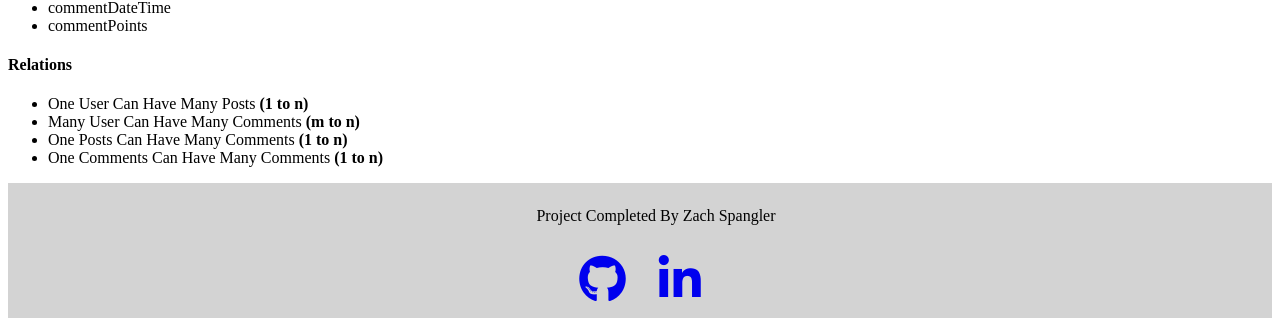
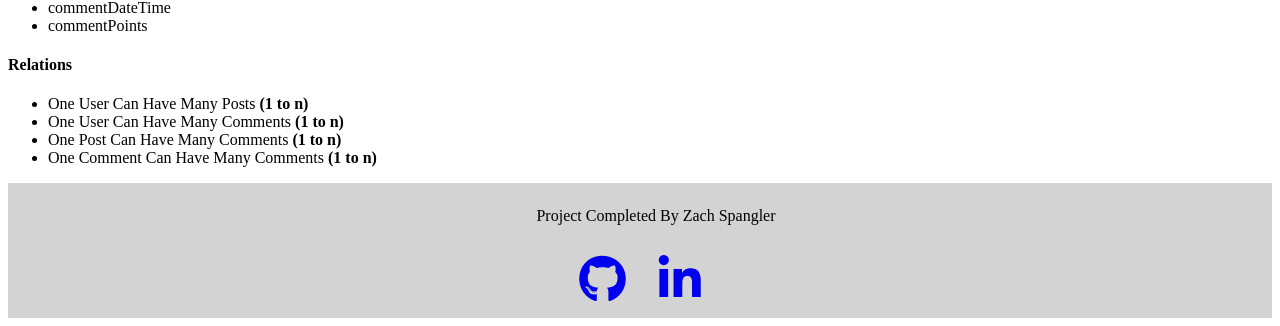
Before and after one commit to zachspangler/prework, a PHP site: page / in a window 1280 px wide. Shown: the part 1641-1967 px from the top of the page. Run offline with PHP 8.4, Linux system fonts and the light colour scheme; some libraries are stand-ins or nearby versions.

Commit message:
Updated Relations v2

```diff
--- a/index.php
+++ b/index.php
@@ -101,9 +101,9 @@
 							<h4 class="title">Relations</h4>
 								<ul class="datadesignlist">
 									<li>One User Can Have Many Posts <strong>(1 to n)</strong></li>
-									<li>Many User Can Have Many Comments <strong>(m to n)</strong></li>
-									<li>One Posts Can Have Many Comments <strong>(1 to n)</strong></li>
-									<li>One Comments Can Have Many Comments <strong>(1 to n)</strong></li>
+									<li>One User Can Have Many Comments <strong>(1 to n)</strong></li>
+									<li>One Post Can Have Many Comments <strong>(1 to n)</strong></li>
+									<li>One Comment Can Have Many Comments <strong>(1 to n)</strong></li>
 								</ul>
 					</section>
 		</main>
```
